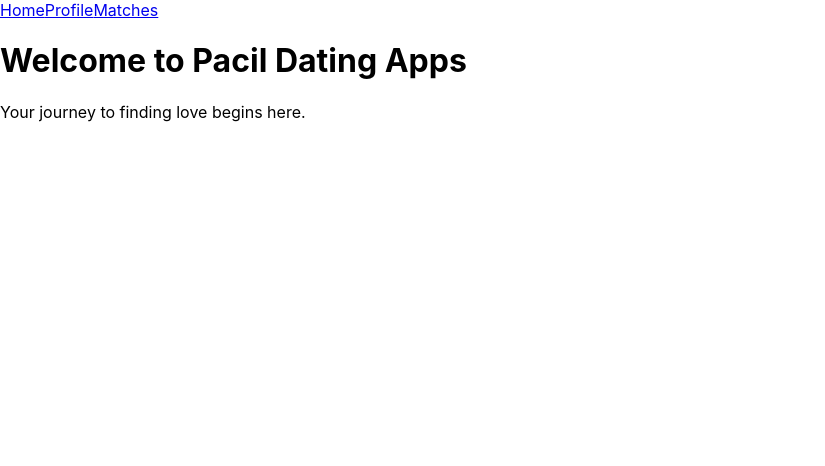
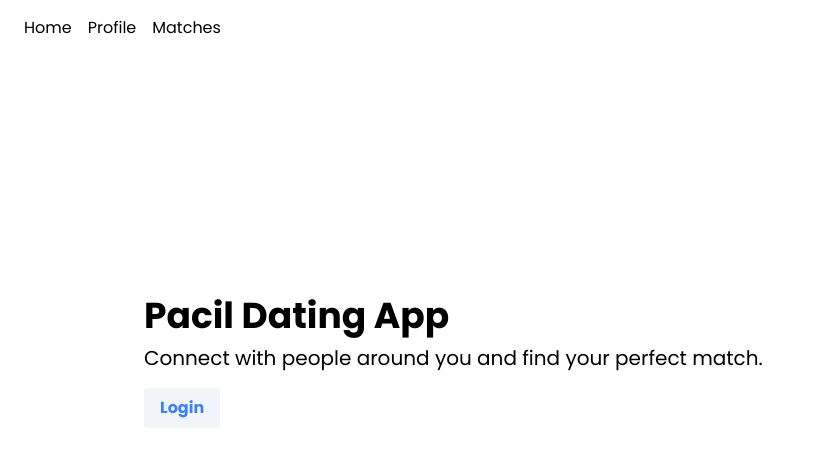
Before and after one commit to Pacil-Dating-App/frontend-pacil-dating, a React (Create React App) app: page / in a window 1280 px wide. Shown: the top 466 px of the page, without its empty margins (0-825 px from the left). Built offline with nearby package versions, Linux system fonts and the light colour scheme.

Commit message:
[FEAT] Adding Hero to Home Page

```diff
--- a/package.json
+++ b/package.json
@@ -41,5 +41,8 @@
       "last 1 firefox version",
       "last 1 safari version"
     ]
+  },
+  "devDependencies": {
+    "tailwindcss": "^3.4.3"
   }
 }
--- a/src/App.tsx
+++ b/src/App.tsx
@@ -4,13 +4,22 @@ import Home from './features/Home/Home';
 import Profile from './features/Profile/Profile';
 import Matches from './features/Matches/Matches';
 
+import './index.css'
+
 const App: React.FC = () => {
     return (
+      <div className="bg-white text-black p-4">
         <Router>
             <nav>
-                <Link to="/">Home</Link>
-                <Link to="/profile">Profile</Link>
-                <Link to="/matches">Matches</Link>
+                <Link to="/">
+                  <span className="m-2 text-l mb-2">Home</span>
+                </Link>
+                <Link to="/profile">
+                  <span className="m-2 text-l mb-2">Profile</span>
+                </Link>
+                <Link to="/matches">
+                  <span className="m-2 text-l mb-2">Matches</span>
+                </Link>
             </nav>
             <Routes>
                 <Route path="/" element={<Home />} />
@@ -18,6 +27,7 @@ const App: React.FC = () => {
                 <Route path="/matches" element={<Matches />} />
             </Routes>
         </Router>
+      </div>
     );
 };
 
--- /dev/null
+++ b/src/components/Layout/Alerts/ErrorAlerts.tsx
@@ -0,0 +1,28 @@
+// components/ErrorAlert.tsx
+
+interface ErrorAlertProps {
+    message: string;
+    onClose: () => void;
+  }
+
+  const ErrorAlert: React.FC<ErrorAlertProps> = ({ message, onClose }) => {
+    return (
+      <div id="toast-danger" className="flex items-center w-full max-w-xs p-4 mb-4 text-gray-500 bg-white rounded-lg shadow dark:text-gray-400 dark:bg-gray-800" role="alert">
+        <div className="inline-flex items-center justify-center flex-shrink-0 w-8 h-8 text-red-500 bg-red-100 rounded-lg dark:bg-red-800 dark:text-red-200">
+          <svg className="w-5 h-5" aria-hidden="true" xmlns="http://www.w3.org/2000/svg" fill="currentColor" viewBox="0 0 20 20">
+            <path d="M10 .5a9.5 9.5 0 1 0 9.5 9.5A9.51 9.51 0 0 0 10 .5Zm3.707 11.793a1 1 0 1 1-1.414 1.414L10 11.414l-2.293 2.293a1 1 0 0 1-1.414-1.414L8.586 10 6.293 7.707a1 1 0 0 1 1.414-1.414L10 8.586l2.293-2.293a1 1 0 0 1 1.414 1.414L11.414 10l2.293 2.293Z"/>
+          </svg>
+          <span className="sr-only">Error icon</span>
+        </div>
+        <div className="ms-3 text-sm font-normal">{message}</div>
+        <button type="button" className="ms-auto -mx-1.5 -my-1.5 bg-white text-gray-400 hover:text-gray-900 rounded-lg focus:ring-2 focus:ring-gray-300 p-1.5 hover:bg-gray-100 inline-flex items-center justify-center h-8 w-8 dark:text-gray-500 dark:hover:text-white dark:bg-gray-800 dark:hover:bg-gray-700" onClick={onClose} aria-label="Close">
+          <span className="sr-only">Close</span>
+          <svg className="w-3 h-3" aria-hidden="true" xmlns="http://www.w3.org/2000/svg" fill="none" viewBox="0 0 14 14">
+            <path stroke="currentColor" strokeLinecap="round" strokeLinejoin="round" strokeWidth="2" d="m1 1 6 6m0 0 6 6M7 7l6-6M7 7l-6 6"/>
+          </svg>
+        </button>
+      </div>
+    );
+  };
+
+  export default ErrorAlert;
--- /dev/null
+++ b/src/components/Layout/Buttons/Button.tsx
@@ -0,0 +1,73 @@
+import React from 'react';
+import { ChangeEvent } from 'react';
+
+interface ButtonProps {
+  variant?: 'primary' | 'secondary' | 'success' | 'eror';
+  size?: 'small' | 'medium' | 'large';
+  icon?: React.ReactNode;
+  iconPosition?: 'left' | 'right';
+  disabled?: boolean;
+  href?: string;
+  onClick?: (event: React.MouseEvent<HTMLButtonElement, MouseEvent> | ChangeEvent<HTMLInputElement>) => void; // Update onClick prop to accept both MouseEvent and ChangeEvent
+  children: React.ReactNode;
+}
+
+const Button: React.FC<ButtonProps> = ({
+  variant = 'primary',
+  size = 'medium',
+  icon,
+  iconPosition = 'left',
+  disabled = false,
+  href,
+  onClick,
+  children,
+}) => {
+  const sizeClasses = {
+    small: 'py-1 px-2 text-button-small',
+    medium: 'py-3 px-8 text-button-small',
+    large: 'py-4 px-6 text-button-small',
+  };
+
+  const variantClasses = {
+    primary: 'bg-primary-500 text-white hover:bg-primary-700 items-center',
+    secondary: 'bg-neutral-50 border border-neutral-300 text-neutral-900 hover:bg-neutral-200 items-center',
+    success: 'bg-success-500 text-white',
+    eror: 'bg-eror-500 hover:bg-eror-800 text-white',
+  };
+
+  const iconClasses = {
+    left: 'mr-2',
+    right: 'ml-2',
+  };
+
+  // Conditionally render as a link or button based on the presence of href prop
+  const buttonElement = href ? (
+    <link href={href}>
+      <div
+        className={`flex rounded-lg ${sizeClasses[size]} ${variantClasses[variant]} ${
+          disabled ? 'opacity-50 cursor-not-allowed hover:opacity-50 cursor-not-allowed' : ''
+        }`}
+      >
+        {icon && iconPosition === 'left' && <span className={iconClasses.left}>{icon}</span>}
+        <span className="flex-1">{children}</span>
+        {icon && iconPosition === 'right' && <span className={iconClasses.right}>{icon}</span>}
+      </div>
+    </link>
+  ) : (
+    <button
+      className={`flex rounded-lg ${sizeClasses[size]} ${variantClasses[variant]} ${
+        disabled ? 'opacity-50 cursor-not-allowed hover:opacity-50 cursor-not-allowed' : ''
+      }`}
+      onClick={onClick} // Update onClick event handler to accept both MouseEvent and ChangeEvent
+      disabled={disabled}
+    >
+      {icon && iconPosition === 'left' && <span className={iconClasses.left}>{icon}</span>}
+      <span className="flex-1">{children}</span>
+      {icon && iconPosition === 'right' && <span className={iconClasses.right}>{icon}</span>}
+    </button>
+  );
+
+  return buttonElement;
+};
+
+export default Button;
--- /dev/null
+++ b/src/components/Layout/Footer/Footer.tsx
@@ -0,0 +1,11 @@
+import React from "react";
+
+export default function Footer() {
+  return (
+  <footer className="footer footer-center text-white p-4 bg-primary-900 text-base-content">
+    <aside>
+      <p>Sistem Pengelolaan Mata Kuliah Spesial - Fasilkom Universitas Indonesia</p>
+    </aside>
+  </footer>
+  );
+};
--- a/src/features/Home/Home.tsx
+++ b/src/features/Home/Home.tsx
@@ -1,10 +1,23 @@
 import React from 'react';
+import { Link } from 'react-router-dom';
+import gif from '../../assets/dating-story.gif'
+
 
 const Home: React.FC = () => {
     return (
-        <div>
-            <h1>Welcome to Pacil Dating Apps</h1>
-            <p>Your journey to finding love begins here.</p>
+        <div className="w-screen flex flex-wrap flex-row px-32 py-32">
+            <div className="lg:w-2/3 bg-white text-black text-left py-32">
+                <h1 className="text-4xl font-bold mb-2">Pacil Dating App</h1>
+                <p className="text-xl mb-4">Connect with people around you and find your perfect match.</p>
+                <div>
+                    <Link to="/login">
+                        <button className="bg-neutral-100 text-blue-500 font-bold py-2 px-4 rounded hover:bg-gray-100 mr-2">Login</button>
+                    </Link>
+                </div>
+            </div>
+            <div className="lg:w-1/3 pr-12" style={{ maxWidth: "100%", height: "auto" }}>
+                <img className="" src={gif} alt="hero" />
+            </div>
         </div>
     );
 };
--- a/src/index.css
+++ b/src/index.css
@@ -1,8 +1,12 @@
+@import url('https://fonts.googleapis.com/css2?family=Poppins:ital,wght@0,100;0,200;0,300;0,400;0,500;0,600;0,700;0,800;0,900;1,100;1,200;1,300;1,400;1,500;1,600;1,700;1,800;1,900&display=swap');
+
+@tailwind base;
+@tailwind components;
+@tailwind utilities;
+
 body {
   margin: 0;
-  font-family: -apple-system, BlinkMacSystemFont, 'Segoe UI', 'Roboto', 'Oxygen',
-    'Ubuntu', 'Cantarell', 'Fira Sans', 'Droid Sans', 'Helvetica Neue',
-    sans-serif;
+  font-family: Poppins;
   -webkit-font-smoothing: antialiased;
   -moz-osx-font-smoothing: grayscale;
 }
--- /dev/null
+++ b/tailwind.config.js
@@ -0,0 +1,128 @@
+/** @type {import('tailwindcss').Config} */
+module.exports = {
+  content: [
+    "./src/**/*.{js,jsx,ts,tsx}",
+  ],
+  theme: {
+    extend: {
+      colors: {
+        black: '#000000',
+        white: '#FFFFFF',
+        eror: {
+          100: '#FEE4E2',
+          200: '#FECDCA',
+          25: '#FFFBFA',
+          300: '#FDA29B',
+          400: '#F97066',
+          50: '#FEF3F2',
+          500: '#F04438',
+          600: '#D92D20',
+          700: '#B42318',
+          800: '#912018',
+          900: '#7A271A',
+        },
+        kuning_ui: '#F6DB00',
+        main_color: '#F8FBFC',
+        neutral: {
+          100: '#F1F5F9',
+          200: '#E2E8F0',
+          300: '#CBD5E1',
+          400: '#94A3B8',
+          50: '#F8FAFC',
+          500: '#64748B',
+          600: '#475569',
+          700: '#334155',
+          800: '#1E293B',
+          900: '#0F172A',
+        },
+        primary: {
+          100: '#DADFF9',
+          150: '#C8CFF6',
+          200: '#B6BFF3',
+          300: '#91A0EC',
+          400: '#6D80E6',
+          50: '#EDEFFC',
+          500: '#4860E0',
+          600: '#3A4DB3',
+          700: '#2B3A86',
+          800: '#1D265A',
+          850: '#161D43',
+          900: '#0E132D',
+        },
+        secondary: {
+          100: '#FFF5DD',
+          150: '#FFF0CC',
+          200: '#FFEBBB',
+          300: '#FFE19A',
+          400: '#FFD778',
+          50: '#FFFAEE',
+          500: '#FFCD56',
+          600: '#D5AA45',
+          700: '#AB8834',
+          800: '#816522',
+          850: '#6C541A',
+          900: '#574311',
+        },
+        success: {
+          100: '#D1FADF',
+          200: '#A6F4C5',
+          25: '#F6FEF9',
+          300: '#6CE9A6',
+          400: '#32D583',
+          50: '#ECFDF3',
+          500: '#12B76A',
+          600: '#039855',
+          700: '#027A48',
+          800: '#05603A',
+          900: '#054F31',
+        },
+        ternary: {
+          100: '#E09B9D',
+          200: '#C8787B',
+          300: '#B05458',
+          400: '#983136',
+          50: '#ECACAF',
+          500: '#800E13',
+          600: '#660B0F',
+          700: '#4D080B',
+          800: '#330608',
+          900: '#1A0304',
+        },
+        warning: {
+          100: '#FEF0C7',
+          200: '#FEDF89',
+          25: '#FFFCF5',
+          300: '#FEC84B',
+          400: '#FDB022',
+          50: '#FFFAEB',
+          500: '#F79009',
+          600: '#DC6803',
+          700: '#B54708',
+          800: '#93370D',
+          900: '#7A2E0E',
+        },
+      },
+      fontFamily: {
+        'poppins': ['Poppins', 'sans-serif'],
+      },
+      fontSize: {
+        '48': '48px',
+        '36': '36px',
+        '30': '30px',
+        '24': '24px',
+        '20': '20px',
+        '16': '16px',
+        '14': '14px',
+        '18': '18px',
+        '12': '12px',
+      },
+      fontWeight: {
+        'bold': '700',
+        'semibold': '600',
+        'medium': '500',
+        'normal':'400'
+      },
+    },
+  },
+  plugins: [],
+}
```
Also changed, not shown: src/assets/dating-story.gif (added), 1 other file (tests, documents, lock files or other folders).
